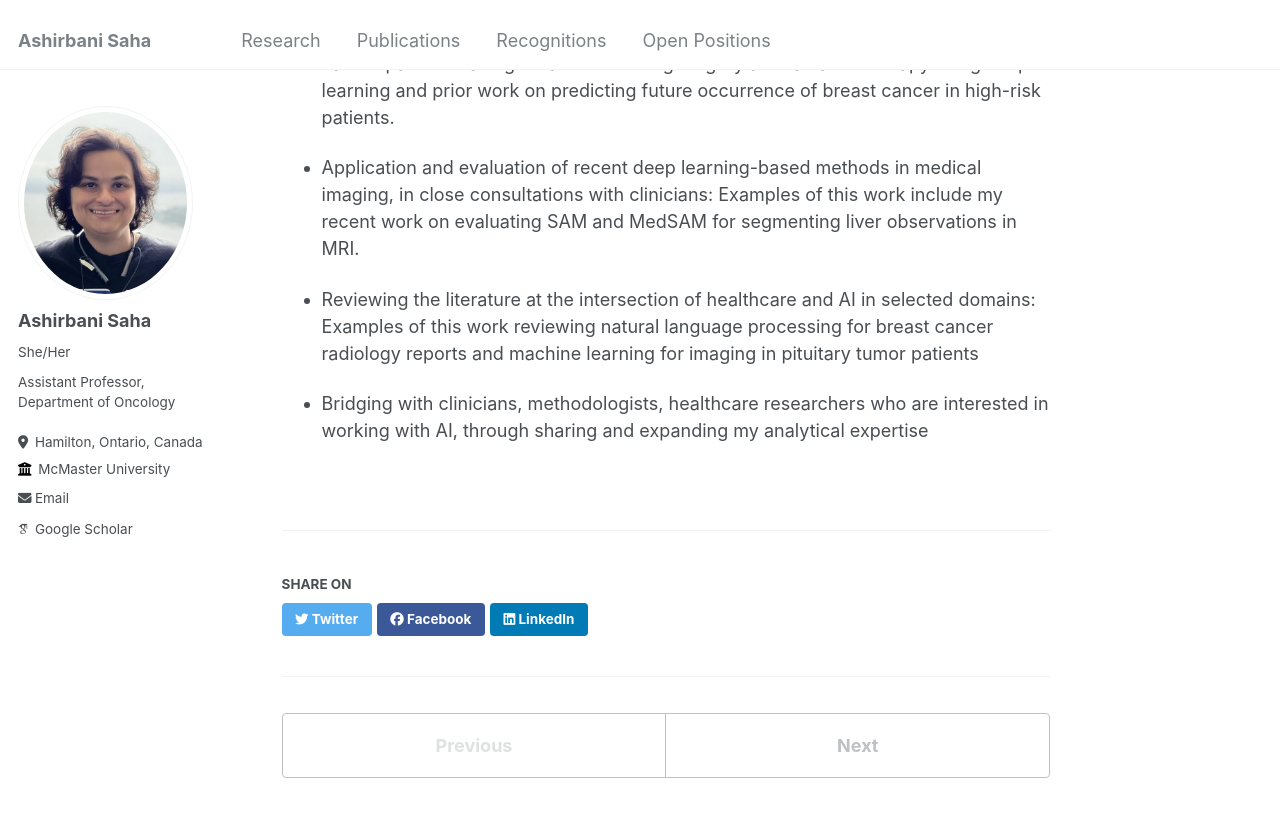
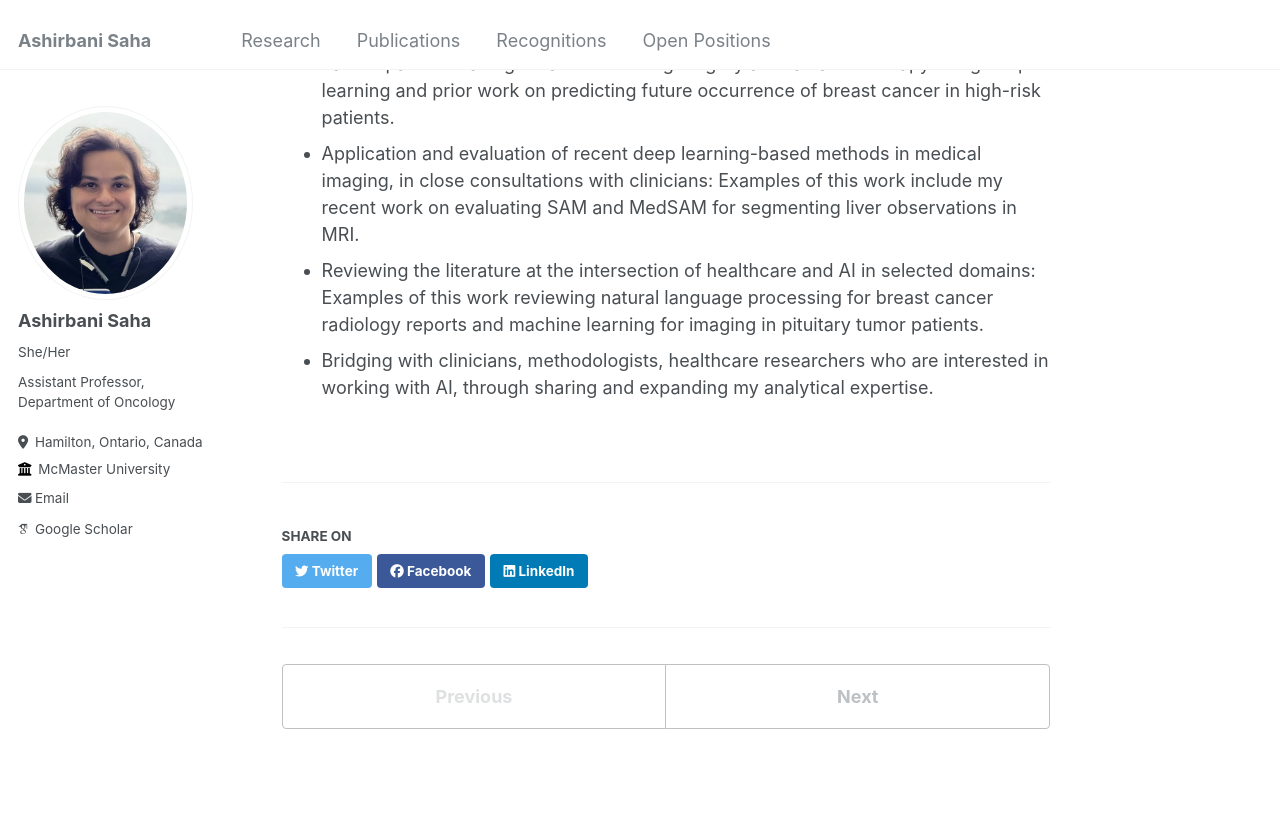
Before and after one commit to asrepo2019/ashirbanisaha, a Jekyll site: the page built from _research/1_research_interest.md, in a window 1280 px wide and 900 px high, scrolled down 311 px. Shown: the top 817 px of the window. Built offline with Jekyll 4.4.1, drawn with Linux system fonts in a browser that asks for light colours; some web fonts are replaced.

```diff
--- a/_research/1_research_interest.md
+++ b/_research/1_research_interest.md
@@ -6,9 +6,6 @@ title: "Research Interest"
 I am interested in problems at the intersection of healthcare and artificial intelligence applications. Primarily, my research is heavily focused on breast cancer and imaging. Currently, my research interest can be summarized into three themes:
 
 * Development of innovative approaches with dataset involving breast cancer: Examples of this work include my recent work on cosmesis measurement for breast cancer patients having breast conserving surgery and radiation therapy using deep learning and prior work on predicting future occurrence of breast cancer in high-risk patients.
-
 * Application and evaluation of recent deep learning-based methods in medical imaging, in close consultations with clinicians: Examples of this work include my recent work on evaluating SAM and MedSAM for segmenting liver observations in MRI.
-
-* Reviewing the literature at the intersection of healthcare and AI in selected domains: Examples of this work reviewing natural language processing for breast cancer radiology reports and machine learning for imaging in pituitary tumor patients
-
-* Bridging with clinicians, methodologists, healthcare researchers who are interested in working with AI, through sharing and expanding my analytical expertise
+* Reviewing the literature at the intersection of healthcare and AI in selected domains: Examples of this work reviewing natural language processing for breast cancer radiology reports and machine learning for imaging in pituitary tumor patients.
+* Bridging with clinicians, methodologists, healthcare researchers who are interested in working with AI, through sharing and expanding my analytical expertise.
```
